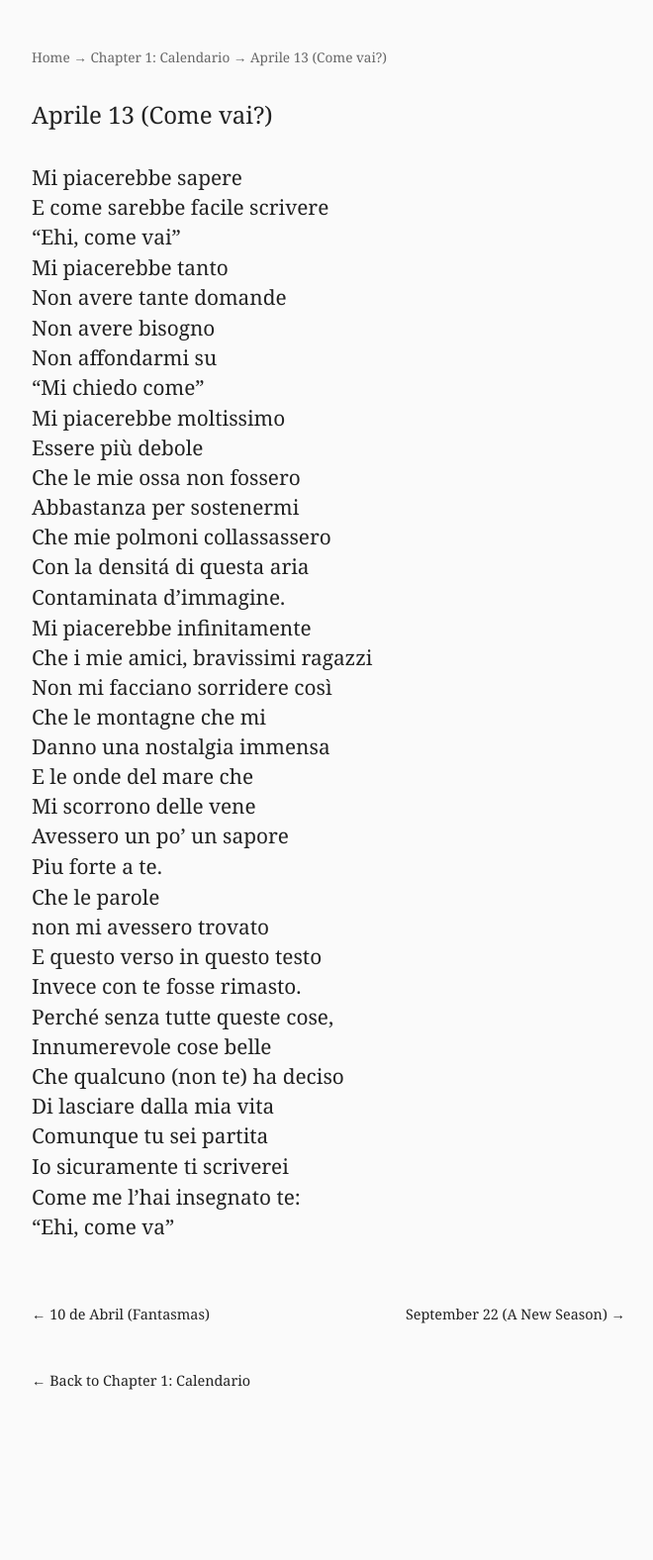
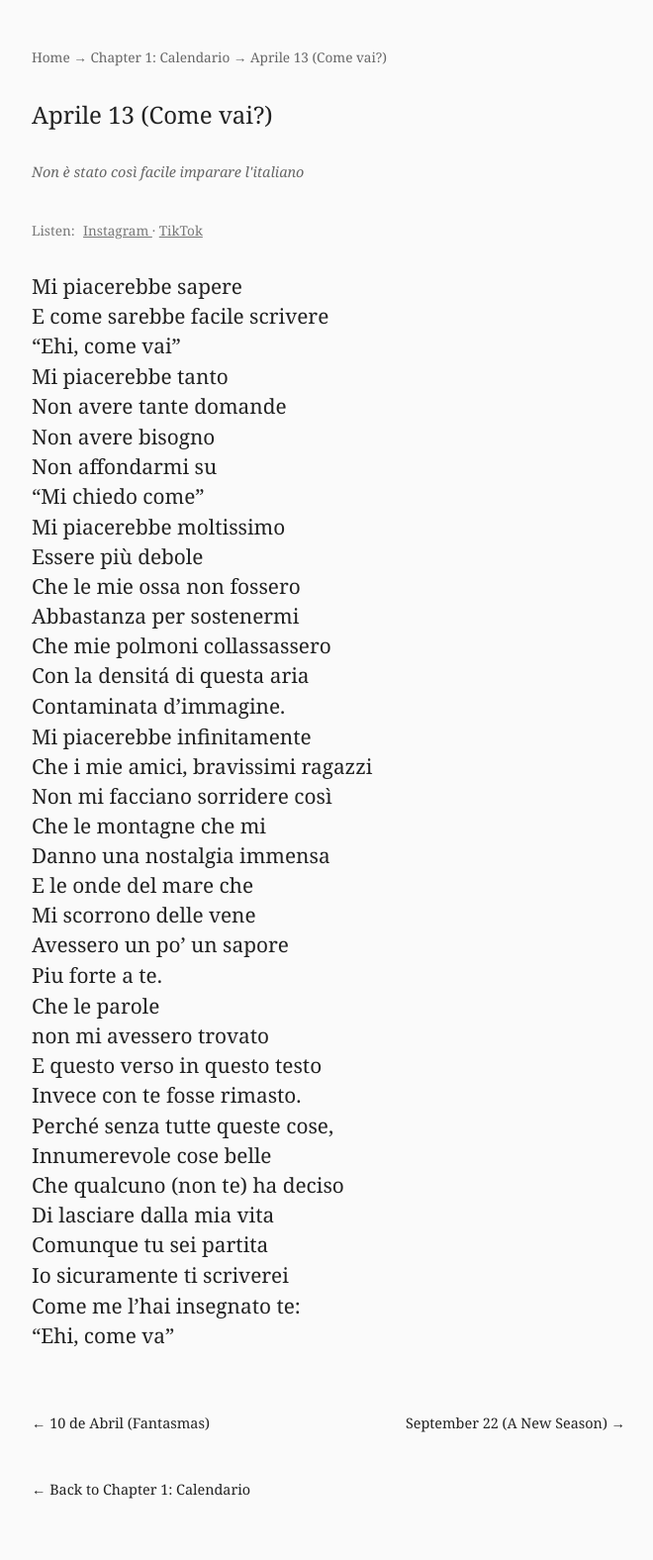
Before and after one commit to thedancingneutrino/thedancingneutrino.github.io, a Jekyll site: the page built from poems/Aprile13.md, in a window 1280 px wide. Shown: the whole page at 99% size, without its empty margins (308-968 px from the left). Built offline with Jekyll 4.4.1, drawn with Linux system fonts in a browser that asks for light colours; before the commit the page ends 1466 px from its top, so only the background shows below that.

Commit message:
Update Aprile13.md

```diff
--- a/poems/Aprile13.md
+++ b/poems/Aprile13.md
@@ -3,6 +3,9 @@ layout: poem
 title: "Aprile 13 (Come vai?)"
 collection: ch1
 order: 5
+blurb: Non è stato così facile imparare l'italiano
+tiktok: https://www.tiktok.com/@thedancingneutrino/video/7502110314649963798
+instagram: https://www.instagram.com/p/DJZjGENsupt/
 ---
 
 Mi piacerebbe sapere
```
